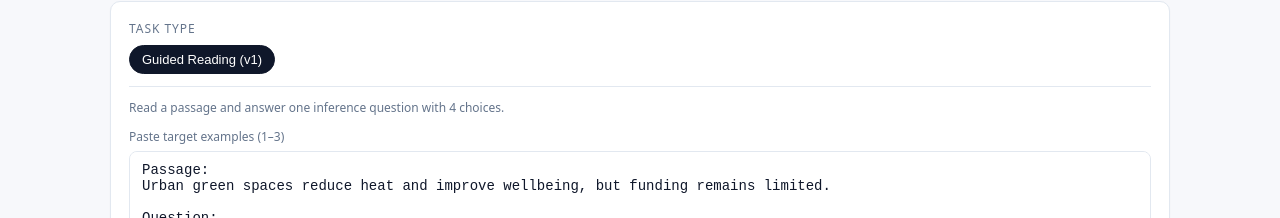
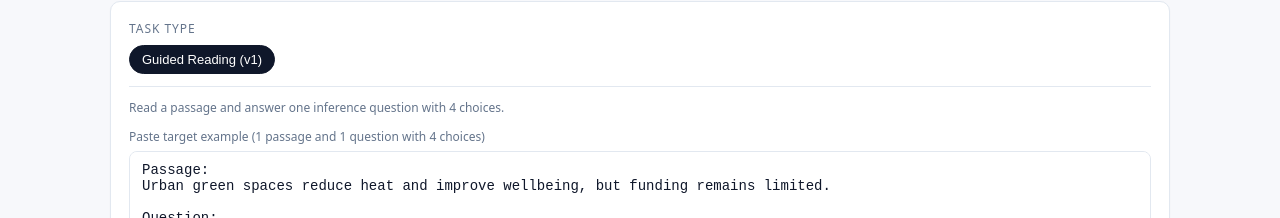
Before and after one commit to MakikoOhashi/deterministic-ai-control-engine, a Next.js app in the folder frontend/: page / in a window 1280 px wide. Shown: the part 131-349 px from the top of the page. Built offline with nearby package versions, Linux system fonts and the light colour scheme; no server answers.

Commit message:
Paste target example (1 passage and 1 question with 4 choices)

```diff
--- a/frontend/app/page.tsx
+++ b/frontend/app/page.tsx
@@ -455,11 +455,11 @@ export default function Home() {
           Read a passage and answer one inference question with 4 choices.
         </div>
         <div className="field">
-          <label>Paste target examples (1–3)</label>
+          <label>Paste target example (1 passage and 1 question with 4 choices)</label>
           <textarea
             value={baselineSources}
             onChange={(e) => setBaselineSources(e.target.value)}
-            placeholder="Separate examples with a blank line."
+            placeholder={"Passage:\n...\n\nQuestion:\n...\n\nChoices:\nA) ...\nB) ...\nC) ...\nD) ..."}
           />
         </div>
         <div className="field">
```
